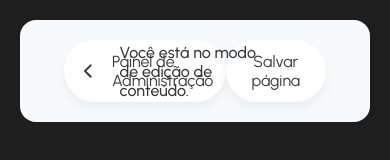
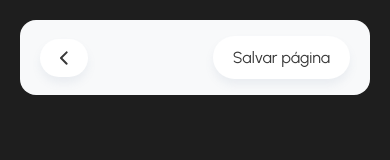
Before and after one commit to moraismariana/painel-admin, a plain HTML site: page cms/index.html in a window 390 px wide. Drawn offline with Linux system fonts and the light colour scheme.

Commit message:
Responsividade CMS

```diff
--- a/assets/style/scss/cms/_cms.scss
+++ b/assets/style/scss/cms/_cms.scss
@@ -3,7 +3,8 @@
 }
 
 .cms-header {
-  @include container;
+  box-sizing: border-box;
+  max-width: 1300px;
   padding: 0;
   position: absolute;
   width: calc(100% - 40px);
@@ -17,21 +18,38 @@
 .cms-header-content {
   position: relative;
   display: flex;
+  align-items: center;
   justify-content: space-between;
   padding: $s4;
+  gap: $s5;
+  div {
+    display: flex;
+    align-items: center;
+    gap: $s4;
+    & > p {
+      @include text-2;
+      cursor: default;
+      @include screen(mobile) {
+        display: none;
+      }
+    }
+  }
   a {
     @include arrow-link;
-  }
-  p {
-    position: absolute;
-    left: 50%;
-    top: 50%;
-    transform: translate3d(-50%, -50%, 0);
-    @include text-2;
-    font-weight: 500;
+    min-width: 48px;
+    box-sizing: border-box;
   }
   button {
     @include button;
+    white-space: nowrap;
     font-size: 1em;
   }
+  @include screen(tablet) {
+    padding: $s3 $s4;
+
+    p {
+      position: static;
+      transform: none;
+    }
+  }
 }
--- a/cms/index.html
+++ b/cms/index.html
@@ -19,8 +19,12 @@
 <body id="cms">
     <header class="cms-header">
         <div class="cms-header-content">
-            <a href="../"><img src="../assets/img/left-arrow.svg" alt="Voltar para o painel de administração">Painel de Administração</a>
-            <p>Você está no modo de edição de conteúdo.</p>
+            <div>
+                <a href="../">
+                    <img src="../assets/img/left-arrow.svg" alt="Voltar para o painel de administração">
+                </a>
+                <p>Você está no modo de edição de conteúdo.</p>
+            </div>
             <button>Salvar página</button>
         </div>
     </header>
```
Also changed, not shown: assets/style/css/style.css.
